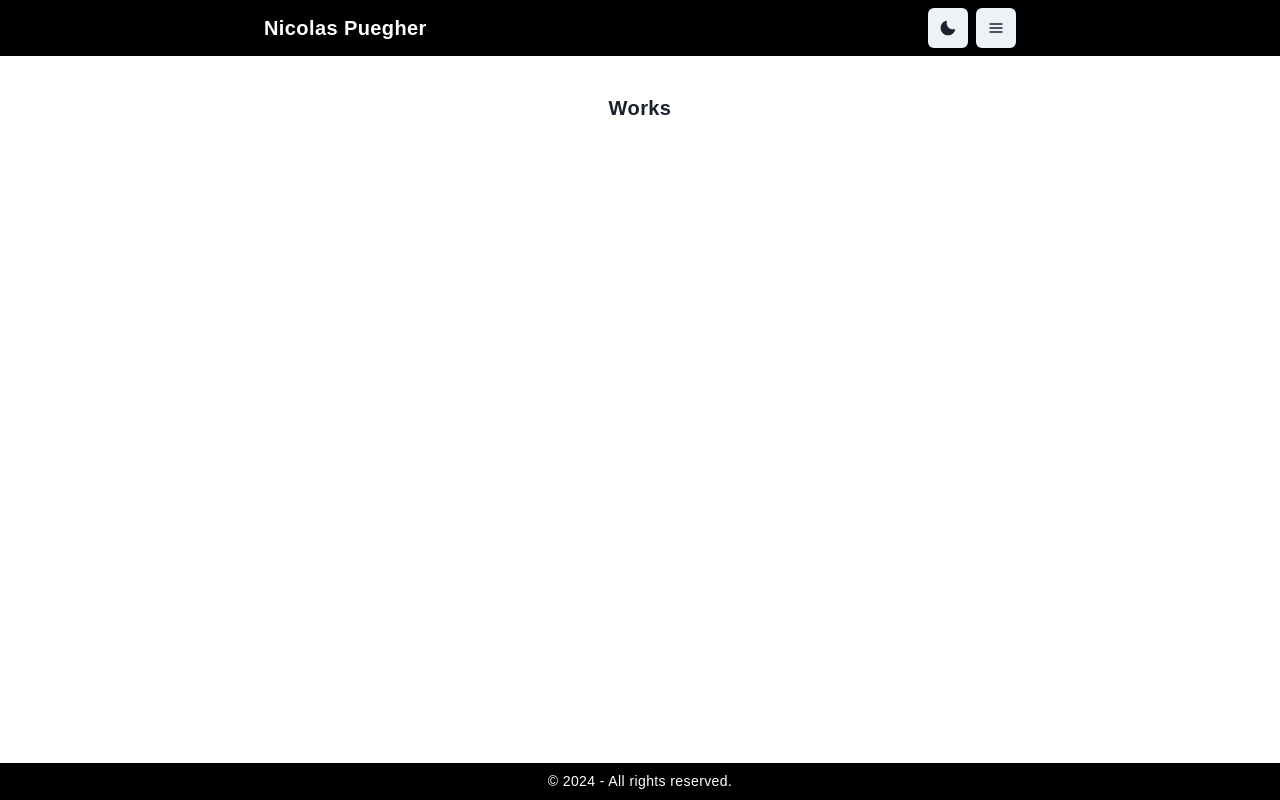
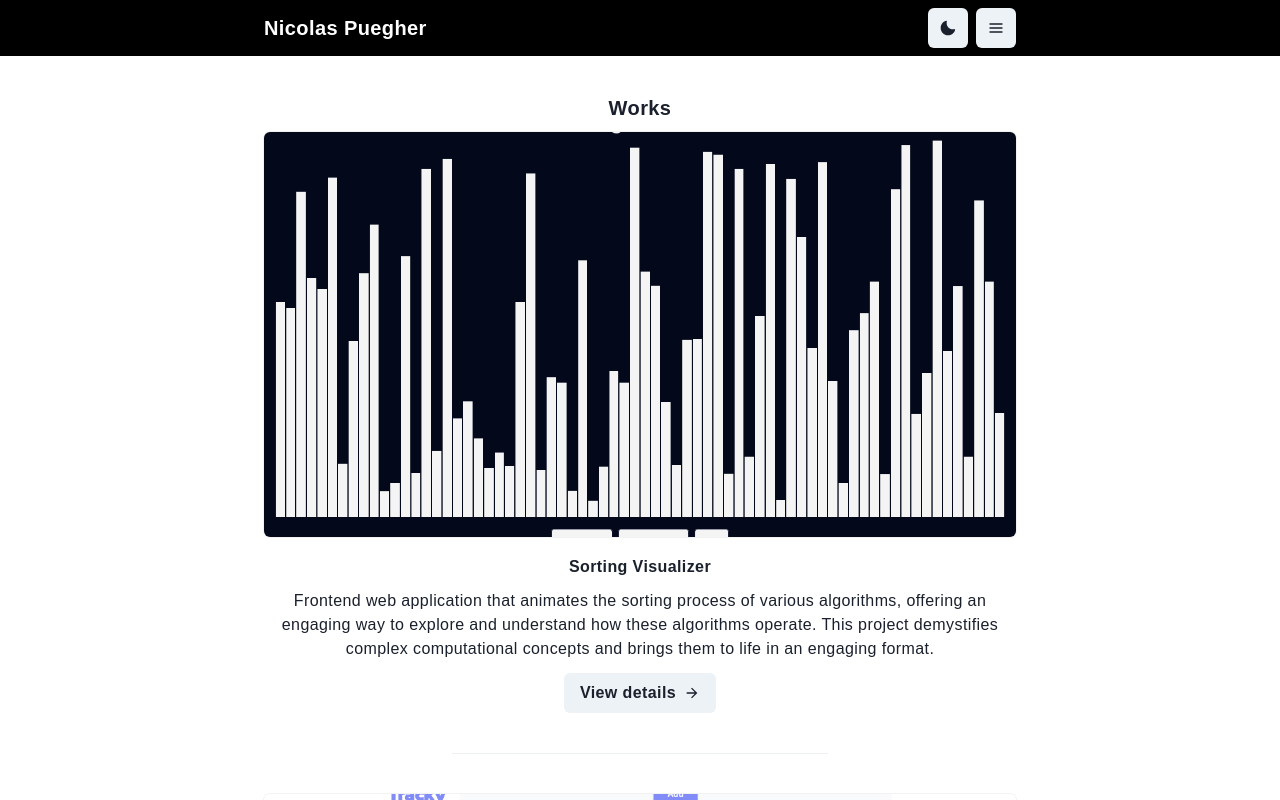
Before and after one commit to nicoPuegher/portfolio, a React (Vite) app: page / in a window 1280 px wide. Both pictures are taken after a click on the button "Check my work". Shown: the top 800 px of the page. Built offline with nearby package versions, Linux system fonts and the light colour scheme.

Commit message:
Update works index page to use the new centralized projects constant file

```diff
--- a/src/pages/works/index.jsx
+++ b/src/pages/works/index.jsx
@@ -4,23 +4,23 @@ import { SimpleGrid, Divider } from '@chakra-ui/react';
 import Context from '@/store/context';
 import Section from '@/layouts/section';
 import GridItem from '@/components/grid-item';
-import works from '@/constants/works';
+import projects from '@/constants/projects';
 
 export default function Works() {
 	const context = useContext(Context);
 
-	const workEntries = Object.entries(works);
+	const projectEntries = Object.entries(projects);
 
-	const projects = workEntries.map(
-		([project, { title, description, src, fallback }], index) => {
-			const isLastItem = workEntries.length - 1 === index;
+	const portfolio = projectEntries.map(
+		([project, { title, description, preview, fallback }], index) => {
+			const isLastItem = projectEntries.length - 1 === index;
 
 			return (
 				<React.Fragment key={project}>
 					<GridItem
 						title={title}
 						description={description}
-						src={Object.values(src)[0]}
+						src={preview}
 						fallback={fallback}
 						goToPage={() => context.handleChangePage(project)}
 					/>
@@ -32,7 +32,7 @@ export default function Works() {
 
 	return (
 		<Section title="Works">
-			<SimpleGrid gap={10}>{projects}</SimpleGrid>
+			<SimpleGrid gap={10}>{portfolio}</SimpleGrid>
 		</Section>
 	);
 }
```
